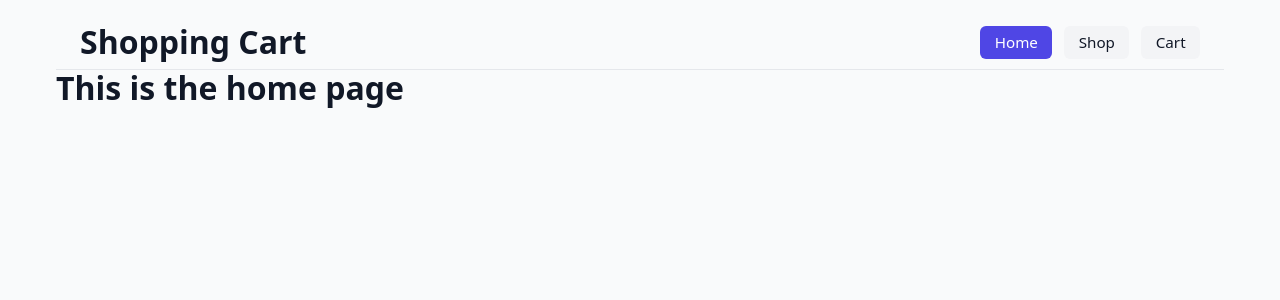
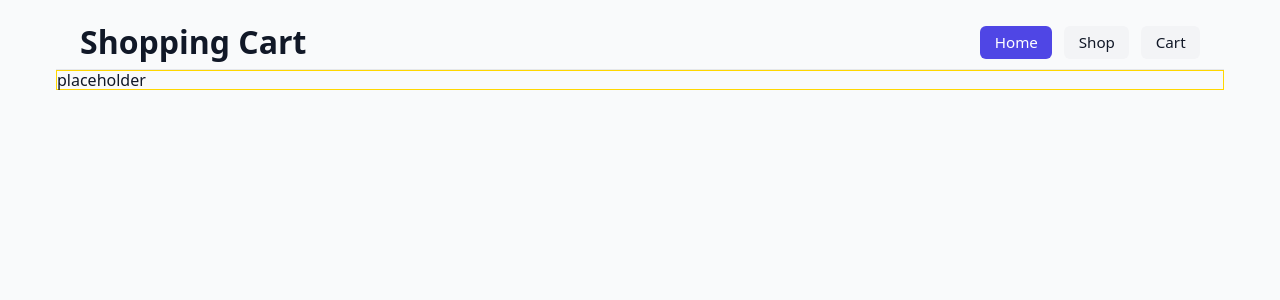
Before and after one commit to thongster/odin-shopping-cart, a React (Vite) app: page / in a window 1280 px wide. Shown: the top 300 px of the page. Built offline with nearby package versions, Linux system fonts and the light colour scheme.

Commit message:
create hero component

```diff
--- /dev/null
+++ b/src/components/Hero.jsx
@@ -0,0 +1,9 @@
+import styles from "./Hero.module.css";
+
+export default function Hero() {
+  return (
+    <div className={styles.hero}>
+        placeholder
+    </div>
+  );
+}
--- /dev/null
+++ b/src/components/Hero.module.css
@@ -0,0 +1,3 @@
+.hero {
+    border: 1px solid gold;
+}
--- a/src/pages/Home.jsx
+++ b/src/pages/Home.jsx
@@ -1,7 +1,9 @@
+import Hero from "../components/Hero";
+
 export default function Home() {
   return (
-    <div>
-      <h1>This is the home page</h1>
-    </div>
+    <>
+      <Hero />
+    </>
   );
 }
```
